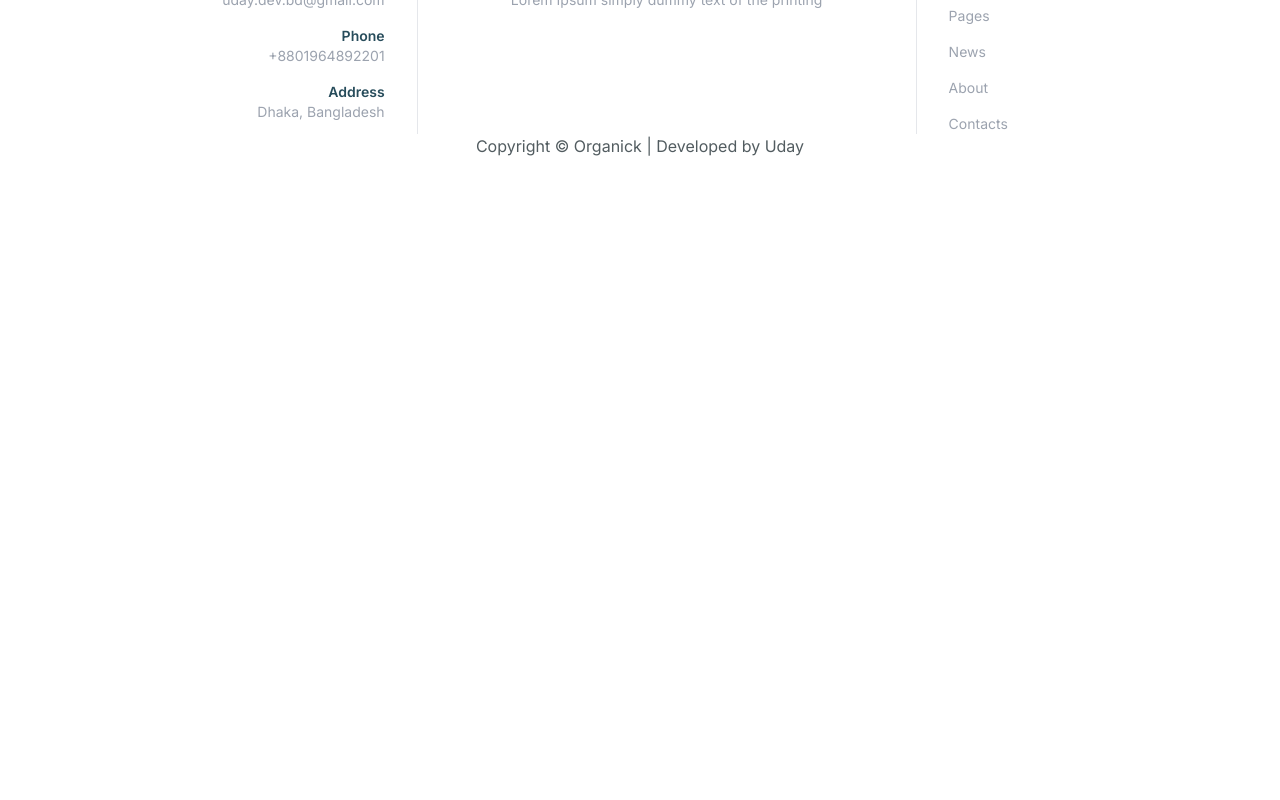
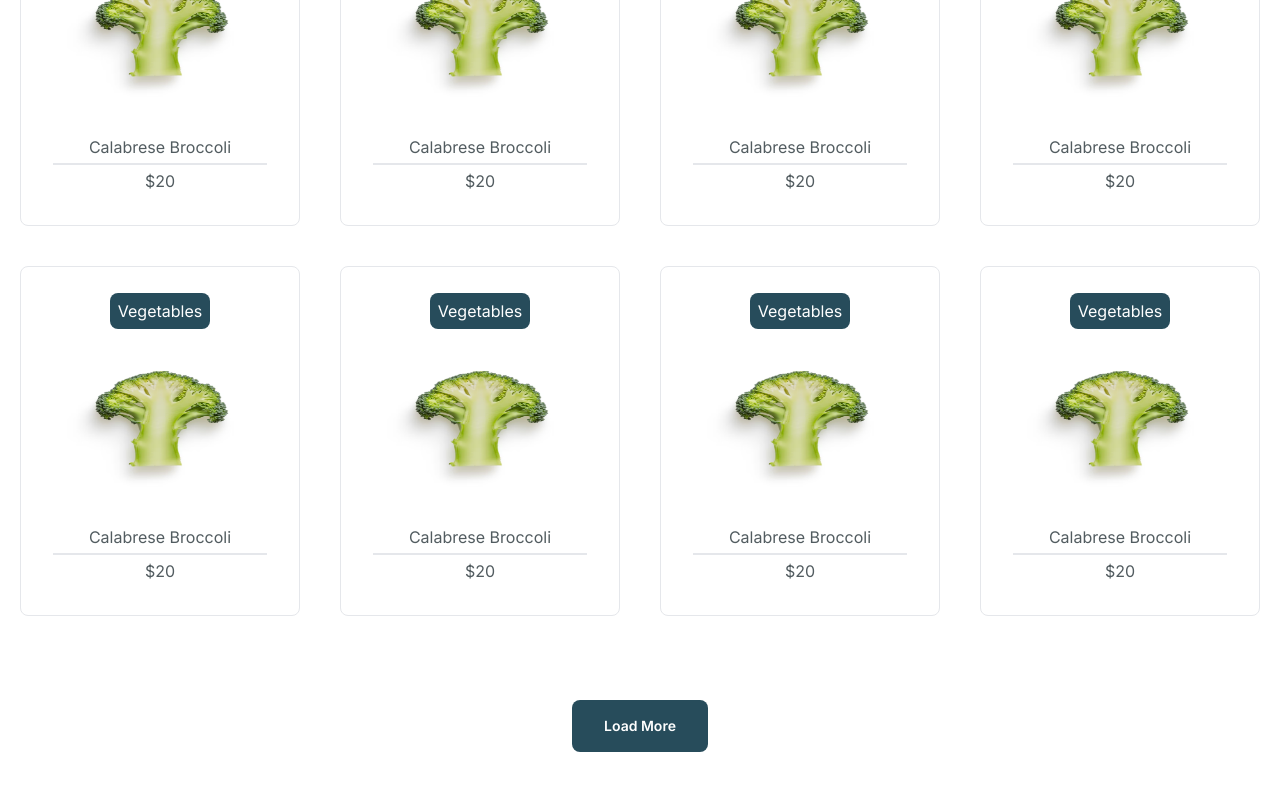
Before and after one commit to u-d-a-y-95/organick, a Next.js app: page / in a window 1280 px wide. Shown: the part 1020-1820 px from the top of the page. Before the commit the page ends 1178 px from the top, so only its background shows below. Built offline with nearby package versions, Linux system fonts and the light colour scheme.

Commit message:
add products section in the homepage

```diff
--- a/src/app/page.tsx
+++ b/src/app/page.tsx
@@ -1,7 +1,62 @@
 import Button from "@/components/button";
-import OfferBanner from "@/components/offerBanner";
+import OfferBanner from "@/components/offer-banner";
+import ProductCard from "@/components/product-card";
 import { ArrowLeftIcon, ArrowRightIcon } from "@heroicons/react/24/solid";
+import { Yellowtail } from "next/font/google";
 import Image from "next/image";
+
+const yellowtail = Yellowtail({ weight: "400", subsets: ["latin"] });
+
+const products = [
+  {
+    name: "Calabrese Broccoli",
+    categoryName: "Vegetables",
+    url: "/img/category-1.png",
+    price: 20,
+  },
+  {
+    name: "Calabrese Broccoli",
+    categoryName: "Vegetables",
+    url: "/img/category-1.png",
+    price: 20,
+  },
+  {
+    name: "Calabrese Broccoli",
+    categoryName: "Vegetables",
+    url: "/img/category-1.png",
+    price: 20,
+  },
+  {
+    name: "Calabrese Broccoli",
+    categoryName: "Vegetables",
+    url: "/img/category-1.png",
+    price: 20,
+  },
+  {
+    name: "Calabrese Broccoli",
+    categoryName: "Vegetables",
+    url: "/img/category-1.png",
+    price: 20,
+  },
+  {
+    name: "Calabrese Broccoli",
+    categoryName: "Vegetables",
+    url: "/img/category-1.png",
+    price: 20,
+  },
+  {
+    name: "Calabrese Broccoli",
+    categoryName: "Vegetables",
+    url: "/img/category-1.png",
+    price: 20,
+  },
+  {
+    name: "Calabrese Broccoli",
+    categoryName: "Vegetables",
+    url: "/img/category-1.png",
+    price: 20,
+  },
+];
 
 export default function Home() {
   return (
@@ -16,12 +71,14 @@ export default function Home() {
         className="h-[500px] flex justify-center items-center"
       >
         <div className="w-[400px]">
-          <h3 className="text-secondary italic">100% Natural Food</h3>
+          <h3 className={`${yellowtail.className} text-secondary text-xlx`}>
+            100% Natural Food
+          </h3>
           <h2 className="text-4xl font-extrabold mt-2">
             Choose the best healthier way of life
           </h2>
           <div className="mt-8">
-            <Button />
+            <Button label="Explore Now" className="" />
           </div>
         </div>
         <div className="w-[600px] h-full relative">
@@ -29,7 +86,7 @@ export default function Home() {
         </div>
       </div>
       {/* offer banner */}
-      <div className=" h-[350px] flex justify-center items-center gap-10">
+      <div className="py-10 flex flex-col md:flex-row justify-center items-center gap-10">
         <OfferBanner
           src="/img/offer-banner-1.png"
           title="Get Garden Fresh Fruits"
@@ -43,6 +100,20 @@ on Vegetables"
           subTitle="Offer!!"
         />
       </div>
+
+      {/* products */}
+      <div className="text-center">
+        <div className="p-5 sm:0 container mx-auto grid grid-cols-2 sm:grid-cols-2 md:grid-cols-3 lg:grid-cols-4 justify-items-center gap-4 sm:gap-10">
+          {products.map((product, index) => (
+            <ProductCard key={index} {...product} />
+          ))}
+        </div>
+        <div className="my-16">
+          <button className="bg-primary text-white rounded-lg p-4 px-8 text-sm font-semibold">
+            Load More
+          </button>
+        </div>
+      </div>
     </>
   );
 }
--- a/src/components/button.tsx
+++ b/src/components/button.tsx
@@ -1,9 +1,14 @@
 import { ArrowRightIcon } from "@heroicons/react/24/solid";
 
-export default function Button() {
+interface IButtonProps {
+  label: string;
+  className: string;
+}
+
+export default function Button({ label }: IButtonProps) {
   return (
     <button className="bg-accent rounded-lg p-4 px-8 flex items-center gap-2 text-sm font-semibold group/btn">
-      Explore Now
+      {label}
       <ArrowRightIcon className="w-4 h-4 bg-primary text-white rounded-full p-1  animate-infinite ease-in-out delay-150  group-hover/btn:translate-x-6" />
     </button>
   );
```
Also changed, not shown: public/img/category-1.png (added), src/components/offer-banner.tsx (renamed from src/components/offerBanner.tsx).
